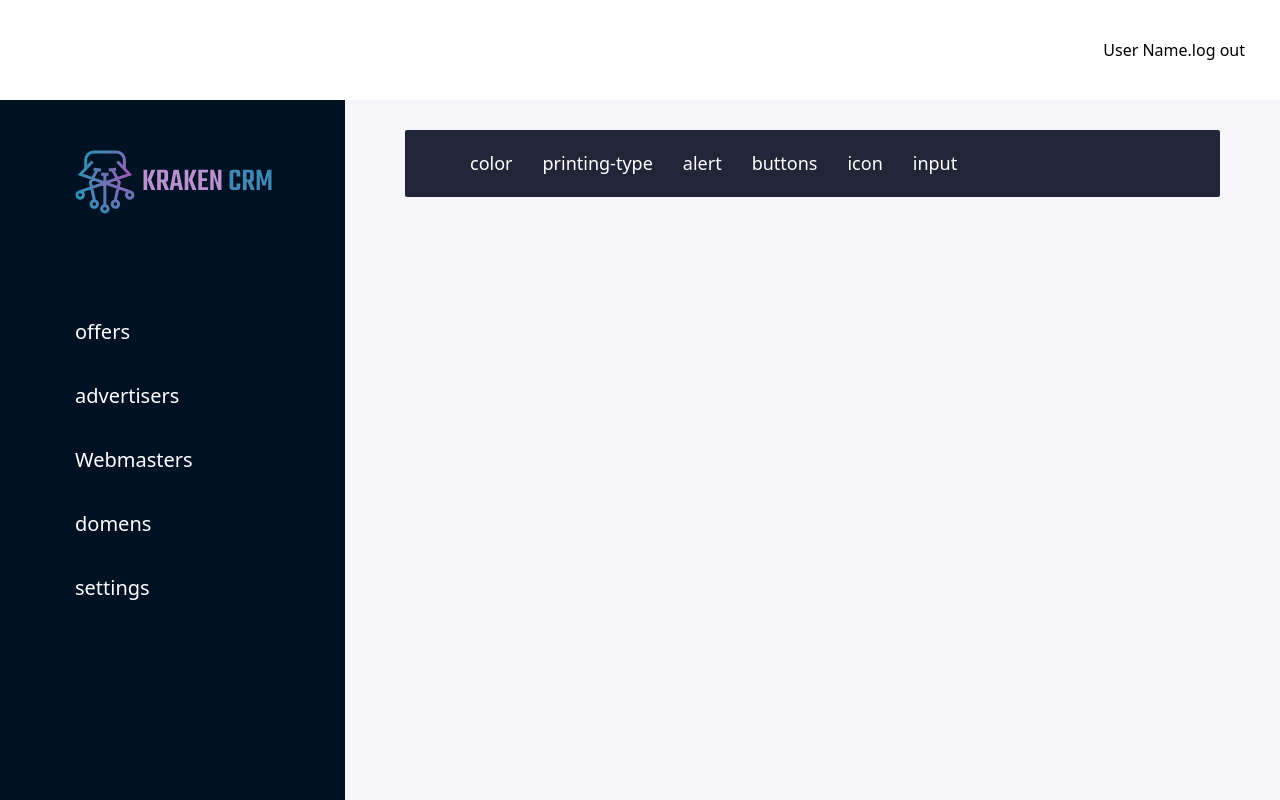
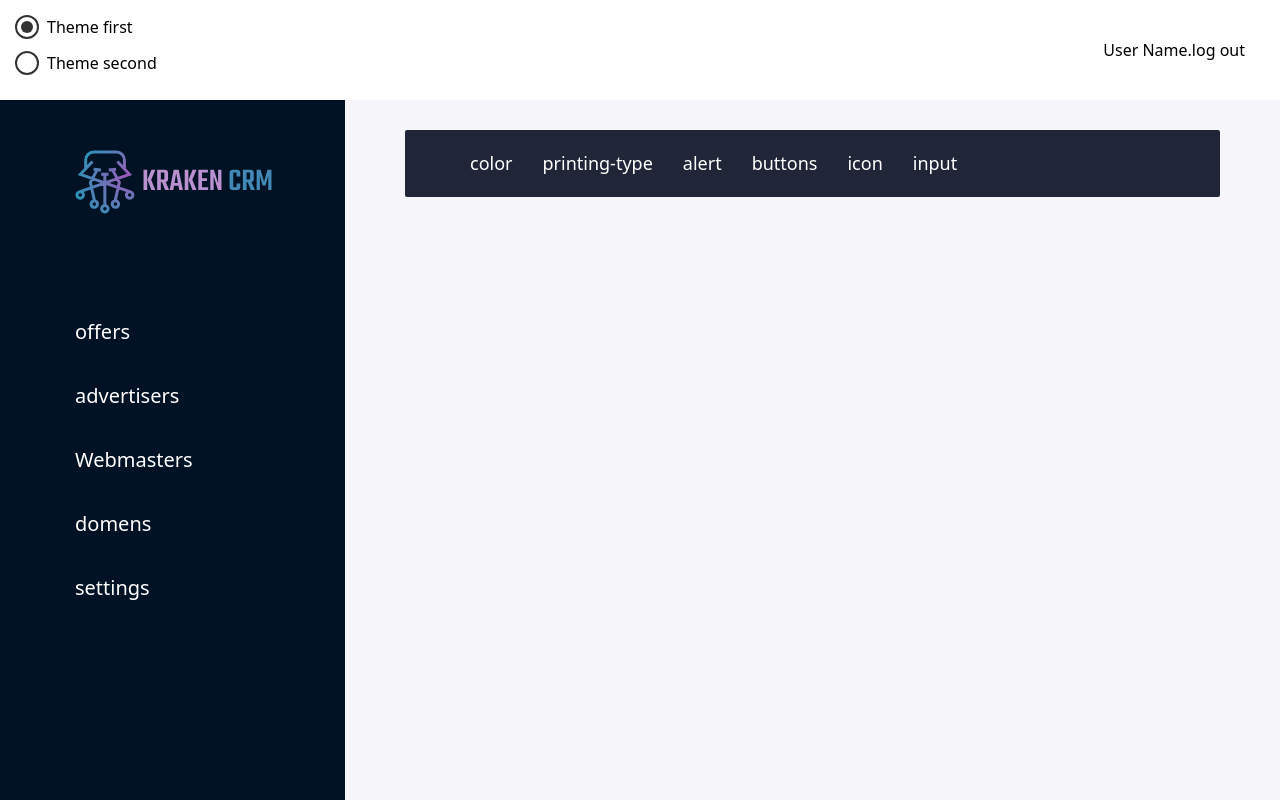
Before and after one commit to RostislavSuslov/dev-Kraken, a Vue app: page / in a window 1280 px wide. Built offline with nearby package versions, Linux system fonts and the light colour scheme.

Commit message:
add theme toggler

```diff
--- a/src/assets/main.css
+++ b/src/assets/main.css
@@ -138,3 +138,13 @@ margin: 15px;
     width: 100%;
     margin-bottom: 100px;
 }
+
+.theme-toggle {
+    position: absolute;
+    left: 15px;
+    top: 15px;
+    color: #000;
+}
+.radio-container {
+    margin-bottom: 12px;
+}
--- a/src/components/Sidebar.vue
+++ b/src/components/Sidebar.vue
@@ -1,4 +1,29 @@
+<script setup>
+     import { ref, onMounted } from 'vue';
 
+const radioButtons = ref(null);
+
+onMounted(() => {
+  radioButtons.value = document.querySelectorAll('.radio-input');
+
+  radioButtons.value.forEach(radioButton => {
+    radioButton.addEventListener('change', () => {
+      document.body.classList.remove('theme-second');
+
+      switch (radioButton.id) {
+        case 'first':
+          document.body.classList.remove('theme-second');
+          break;
+        case 'custom':
+          document.body.classList.add('theme-second');
+          break;
+        default:
+          break;
+      }
+    });
+  });
+});
+</script>
 
 <template>
     <div class="sidebar">
@@ -17,10 +42,55 @@
             <a href="">User Name</a>.
             <a href="log out">log out</a>
         </nav>
+
+
+        <div class="theme-toggle">
+            <div class="radio-container">
+                <input type="radio" class="radio-input" id="first" name="radios" checked>
+                <label for="first" class="radio-custom"></label>
+                <label for="first">Theme first</label>
+            </div>
+
+            <div class="radio-container">
+                <input type="radio" class="radio-input" id="custom" name="radios">
+                <label for="custom" class="radio-custom"></label>
+                <label for="custom">Theme second</label>
+            </div>
+        </div>
     </div>
 </template>
 
 
 <style scoped>
 
+        .radio-container {
+            display: flex;
+            align-items: center;
+            gap: 8px;
+        }
+
+
+        .radio-input {
+            display: none;
+        }
+
+
+        .radio-custom {
+            width: 24px;
+            height: 24px;
+            border: 2px solid #333;
+            border-radius: 50%;
+            display: flex;
+            justify-content: center;
+            align-items: center;
+            cursor: pointer;
+        }
+
+        .radio-input:checked + .radio-custom::before {
+            content: "";
+            width: 12px;
+            height: 12px;
+            background-color: #333;
+            border-radius: 50%;
+        }
 </style>
--- a/tailwind.config.js
+++ b/tailwind.config.js
@@ -49,7 +49,7 @@ module.exports = {
          h6:              'var(--h6)',
 
          caption:         'var(--caption)',
-         button:           'var(--button)',
+         button:          'var(--button)',
          buttonSmall:     'var(--buttonSmall)',
          paragraph:       'var(--paragraph)',
          link:            'var(--link)',
```
